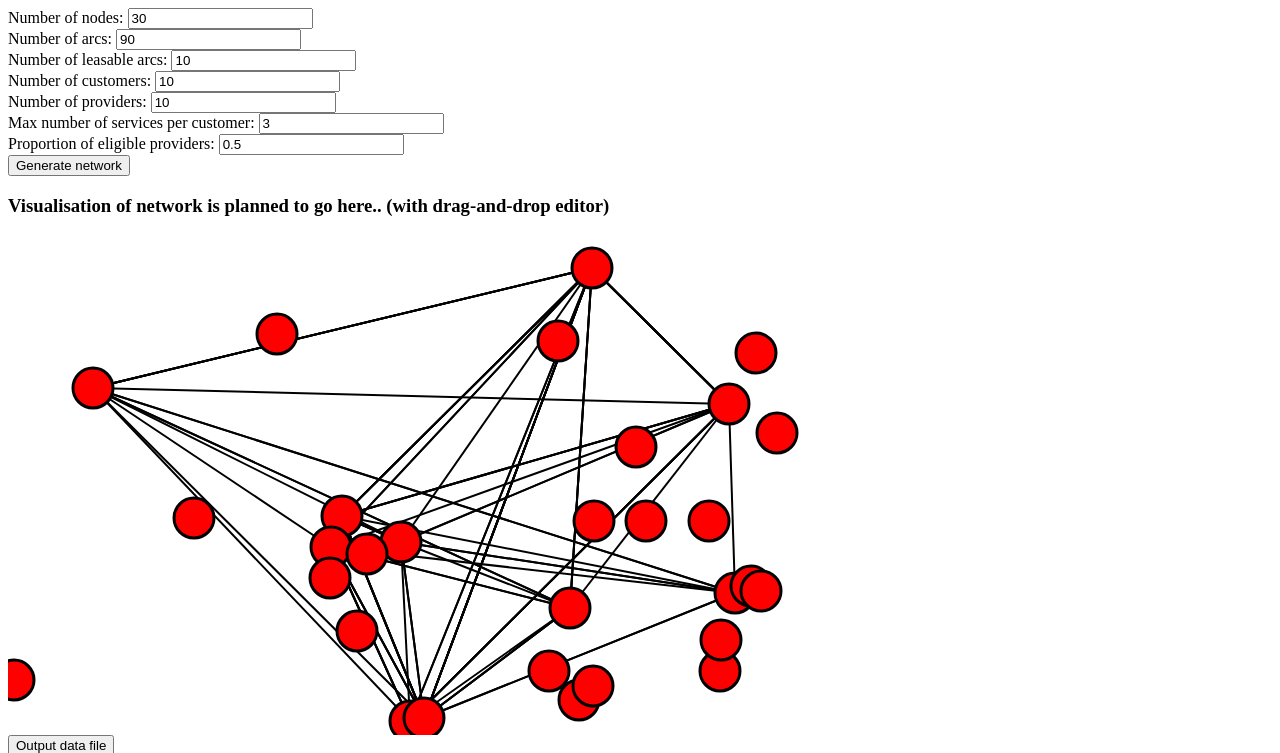
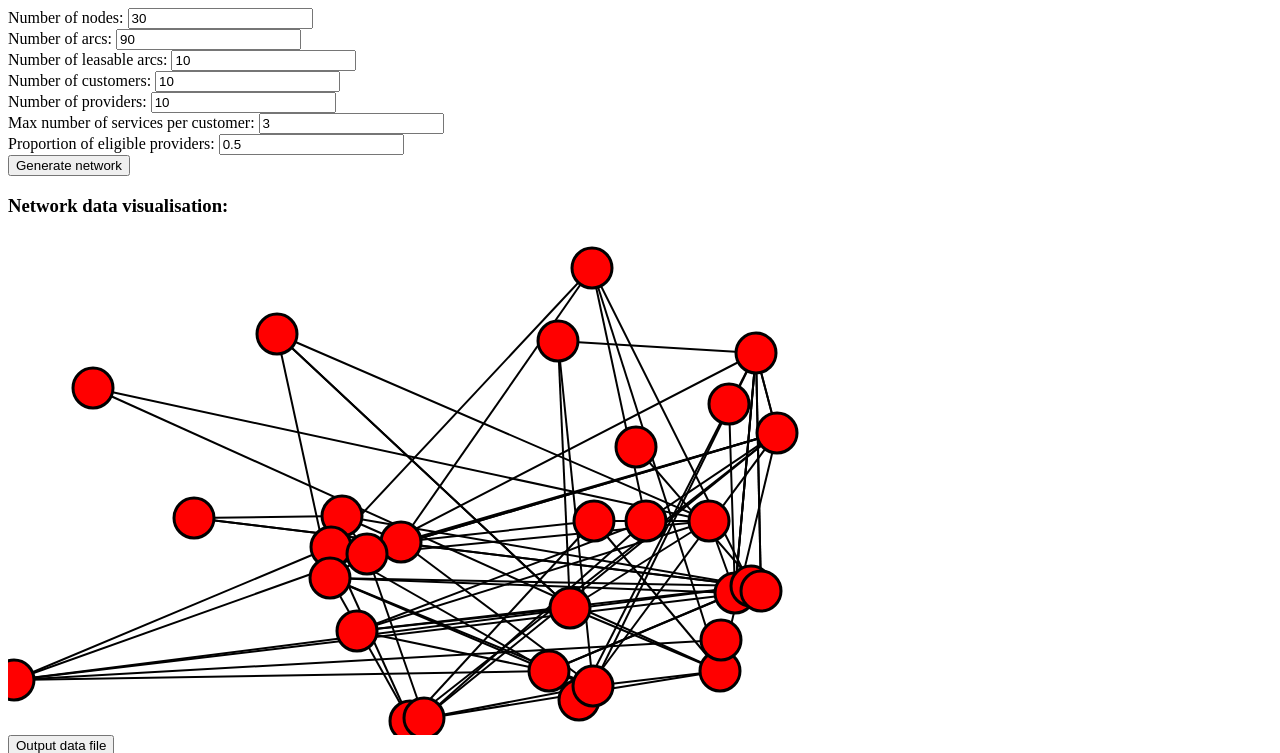
Before and after one commit to sindremb/cloudbrokermodel, a plain HTML site: page datagen/index.htm in a window 1280 px wide. Both pictures are taken after a click on the button "Generate network". Shown: the top 753 px of the page. Drawn offline with Linux system fonts and the light colour scheme.

Commit message:
bugfix + added availability

```diff
--- a/datagen/index.htm
+++ b/datagen/index.htm
@@ -22,7 +22,7 @@
     <button data-bind="click: function() {generateRandomNetwork('dataOutputBox')}">Generate network</button>
 </div>
 <div>
-    <h3>Visualisation of network is planned to go here.. (with drag-and-drop editor)</h3>
+    <h3>Network data visualisation: </h3>
     <svg height="500" width="800">
 		<g data-bind="foreach: dataVM().network().arcs">
 			<line data-bind="attr: { x1: nodeFrom().x, y1: nodeFrom().y, x2: nodeTo().x, y2: nodeTo().y}" style="stroke:rgb(0,0,0);stroke-width:2" />
--- a/datagen/js/datagen.core.js
+++ b/datagen/js/datagen.core.js
@@ -74,7 +74,7 @@ function ArcViewModel(nodeTo, nodeFrom, latency, bandwidthCap, bandwidthPrice, a
     this.latency = ko.observable(latency);
     this.bandwidthCap = ko.observable(bandwidthCap);
     this.bandwidthPrice = ko.observable(bandwidthPrice);
-    this.availability = ko.observable(availability);
+    this.expectedAvailability = ko.observable(availability);
 }
 
 // Provider viewmodel class
@@ -98,7 +98,7 @@ function CustomerViewModel(main, revenue) {
 }
 
 // Service viewmodel class
-function ServiceViewModel(main, bandwidthReq, latencyReq, bandwidthReqDown, latencyReqDown) {
+function ServiceViewModel(main, bandwidthReq, latencyReq, bandwidthReqDown, latencyReqDown, availabilityReq) {
     this.main = main;
     this.main.services.push(this);
 
@@ -106,6 +106,7 @@ function ServiceViewModel(main, bandwidthReq, latencyReq, bandwidthReqDown, late
     this.latencyRequirementUp = ko.observable(latencyReq);
     this.bandwidthRequirementDown = ko.observable(bandwidthReqDown);
     this.latencyRequirementDown = ko.observable(latencyReqDown);
+	this.availabilityRequirement = ko.observable(availabilityReq)
 
     this.placements = ko.observableArray();
 
--- a/datagen/js/datagen.utils.js
+++ b/datagen/js/datagen.utils.js
@@ -63,6 +63,12 @@ Datagen.utils.toMoselData = function (dataVM) {
     }
     data = data + ']\n';
 
+	data = data + '\nY_AvailabilityReq: [';
+	for (var i in dataVM.services()) {
+        data = data + dataVM.services()[i].availabilityRequirement() + ' ';
+    }
+	data = data + ']\n';
+
     data = data + '\n! (s, p) Price of placing service s at provider p\n';
     data = data + 'H_PlacePrice: [\n';
     for (var i in dataVM.services()) {
@@ -105,6 +111,13 @@ Datagen.utils.toMoselData = function (dataVM) {
     }
     data = data + ']\n'
 
+	data = data + '\nD_AvailabilityExp: [\n'
+	for (var i in dataVM.network().arcs()) {
+        var arc = dataVM.network().arcs()[i];
+        data = data + ' (' + arc.nodeTo().nodeNumber() + ' ' + arc.nodeFrom().nodeNumber() + ') ' + arc.expectedAvailability();
+    }
+	data = data + ']\n'
+
     data = data + '\n!!! Leasable network\n';
 
     data = data + '\n! (i,j) Price per unit leased capacity between node i and j\n';
@@ -146,13 +159,13 @@ Datagen.utils.generateData = function (genConfig) {
     // generate random arcs
     for (var i = 0; i < genConfig.numberOfArcs(); i++) {
         network.arcs.push(new ArcViewModel(
-                network.nodes()[(Math.floor((Math.random() * 10)))],
-                network.nodes()[(Math.floor((Math.random() * 10)))],
-                Math.floor((Math.random() * 40)) + 10,
-                Math.floor((Math.random() * 180)) + 20,
-                Math.floor((Math.random() * 4)) + 1,
-                Math.random()
-            ));
+					network.nodes()[(Math.floor((Math.random() * genConfig.numberOfNodes())))],
+					network.nodes()[(Math.floor((Math.random() * genConfig.numberOfNodes())))],
+					Math.floor((Math.random() * 40)) + 10,
+					Math.floor((Math.random() * 180)) + 20,
+					Math.floor((Math.random() * 4)) + 1,
+					Math.random() * 0.01 + 0.99
+				));
     }
     // generate random leasable arcs
     for (var i = 0; i < genConfig.numberOfLeasableArcs(); i++) {
@@ -162,7 +175,7 @@ Datagen.utils.generateData = function (genConfig) {
                 Math.floor((Math.random() * 50)) + 20,
                 Math.floor((Math.random() * 1000)) + 200,
                 Math.floor((Math.random() * 6)) + 2,
-                Math.random()
+				Math.random()
             ));
     }
     dataVM.network(network);
@@ -174,7 +187,8 @@ Datagen.utils.generateData = function (genConfig) {
         for (var j = 0; j < numServices; j++) {
             customer.services.push(new ServiceViewModel(
                     dataVM, Math.floor((Math.random() * 15)) + 5, Math.floor((Math.random() * 250)) + 50,
-                    Math.floor((Math.random() * 15)) + 5, Math.floor((Math.random() * 250)) + 50
+                    Math.floor((Math.random() * 15)) + 5, Math.floor((Math.random() * 250)) + 50,
+					(Math.random() * 0.025) + 0.97
                 ));
         }
         dataVM.customers.push(customer);
```
